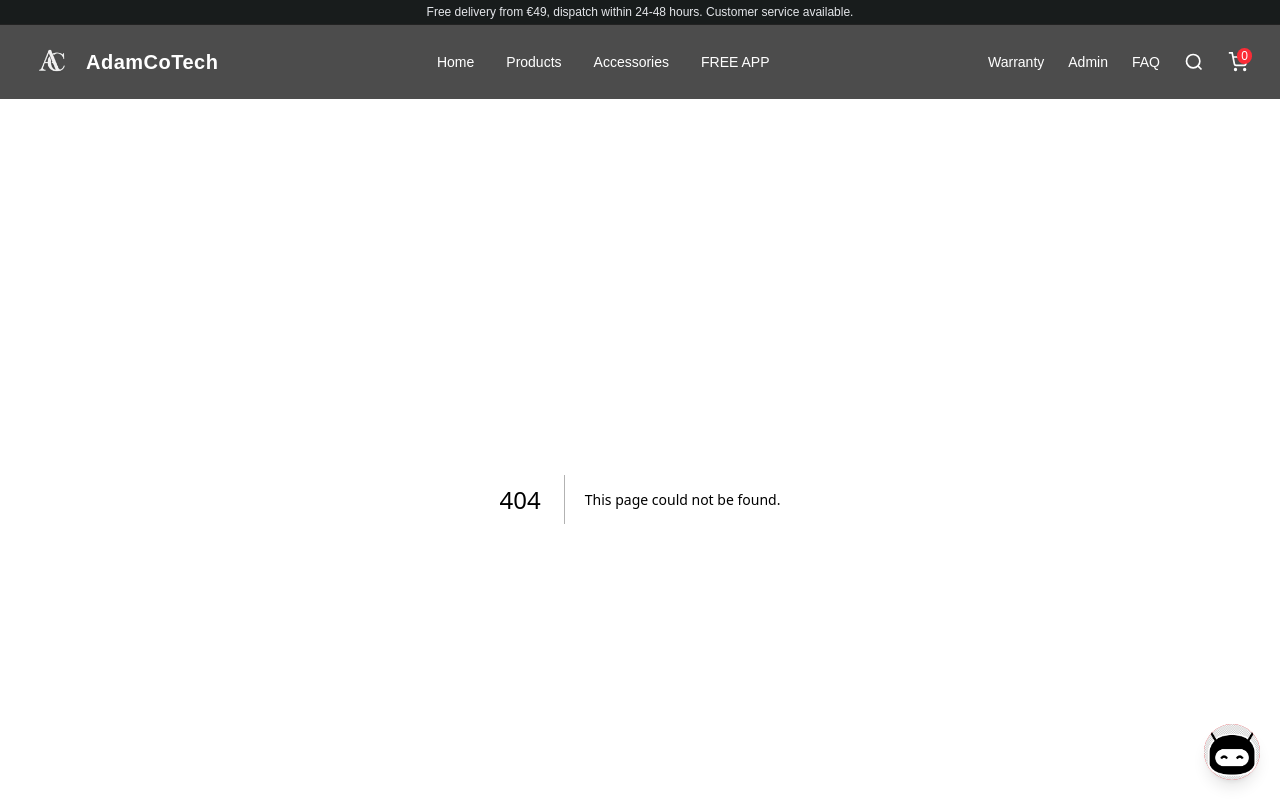
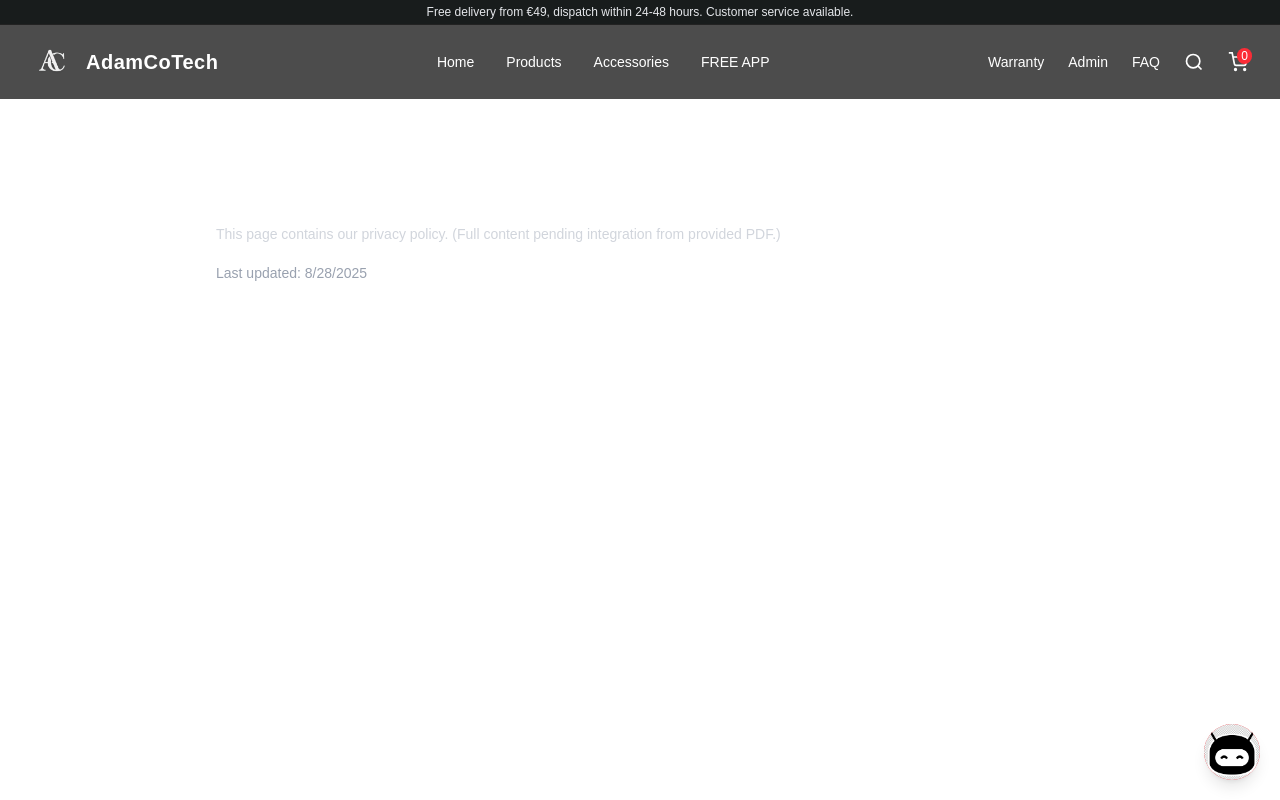
Before and after one commit to alexsharp-ai/actech, a Next.js app: page /privacy-policy in a window 1280 px wide. Before the commit this address had no page. Shown: the top 800 px of the page. Built offline with nearby package versions, Linux system fonts and the light colour scheme.

Commit message:
feat: add privacy policy page and footer link

```diff
--- /dev/null
+++ b/src/app/privacy-policy/page.tsx
@@ -0,0 +1,13 @@
+import React from 'react';
+
+export const metadata = { title: 'Privacy Policy - AdamCoTech' };
+
+export default function PrivacyPolicyPage(){
+  return (
+    <div className="max-w-4xl mx-auto px-6 py-16 text-sm leading-relaxed text-gray-200">
+      <h1 className="text-3xl font-bold mb-6 text-white">Privacy Policy</h1>
+      <p className="mb-4 text-gray-300">This page contains our privacy policy. (Full content pending integration from provided PDF.)</p>
+      <p className="text-gray-400">Last updated: {new Date().toLocaleDateString()}</p>
+    </div>
+  );
+}
--- a/src/components/SiteFooter.tsx
+++ b/src/components/SiteFooter.tsx
@@ -40,7 +40,10 @@ export default function SiteFooter(){
         <div className="max-w-7xl mx-auto px-4 sm:px-8 flex flex-col md:flex-row items-center justify-between gap-4">
           <span>© {new Date().getFullYear()} AdamCoTech. All rights reserved.</span>
           <div className="flex gap-4">
-            {['Privacy','Terms','Cookies','Imprint'].map(i => <a key={i} href="#" className="hover:text-gray-300">{i}</a>)}
+            <a href="/privacy-policy" className="hover:text-gray-300">Privacy</a>
+            <a href="#" className="hover:text-gray-300">Terms</a>
+            <a href="#" className="hover:text-gray-300">Cookies</a>
+            <a href="#" className="hover:text-gray-300">Imprint</a>
           </div>
         </div>
       </div>
```
